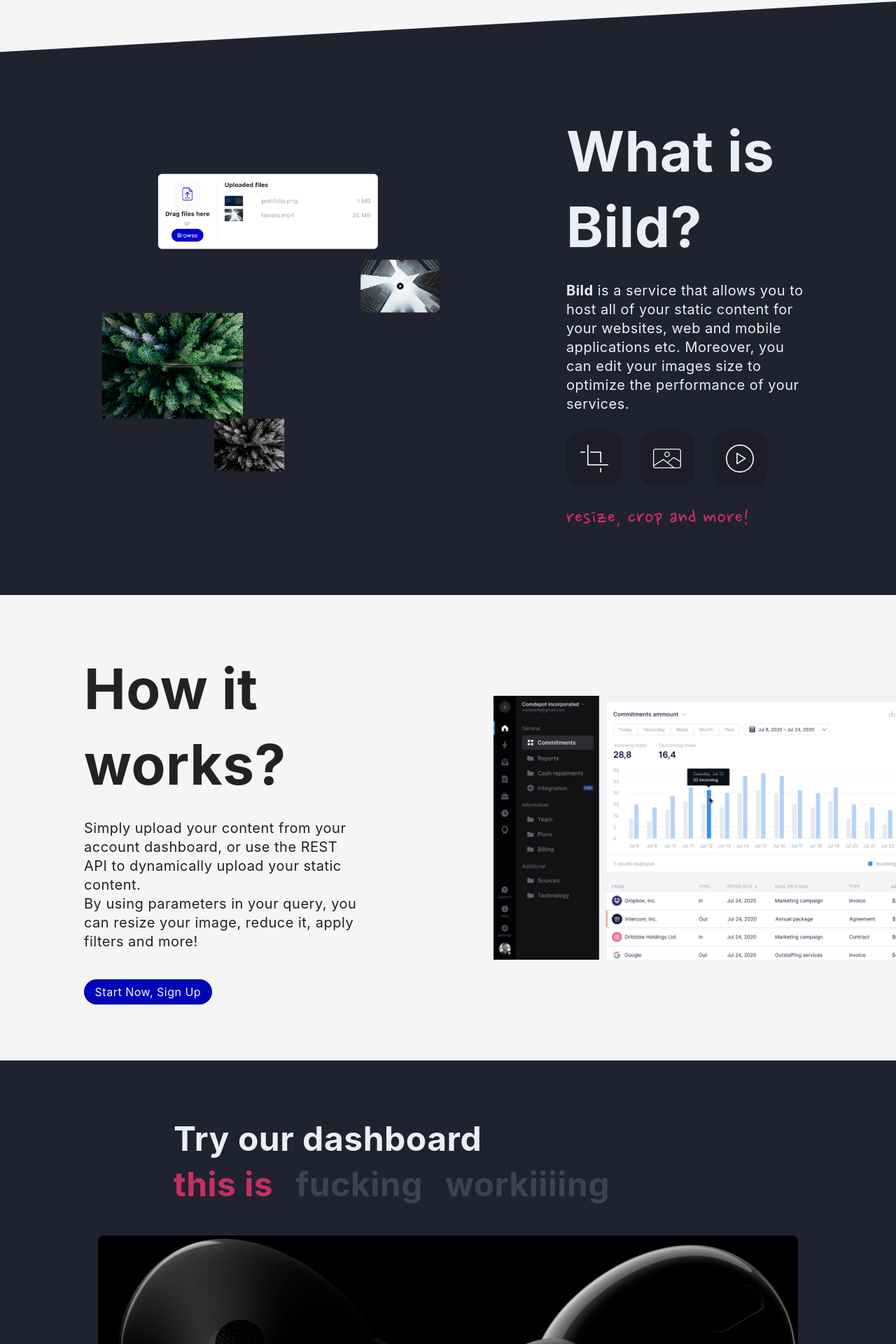
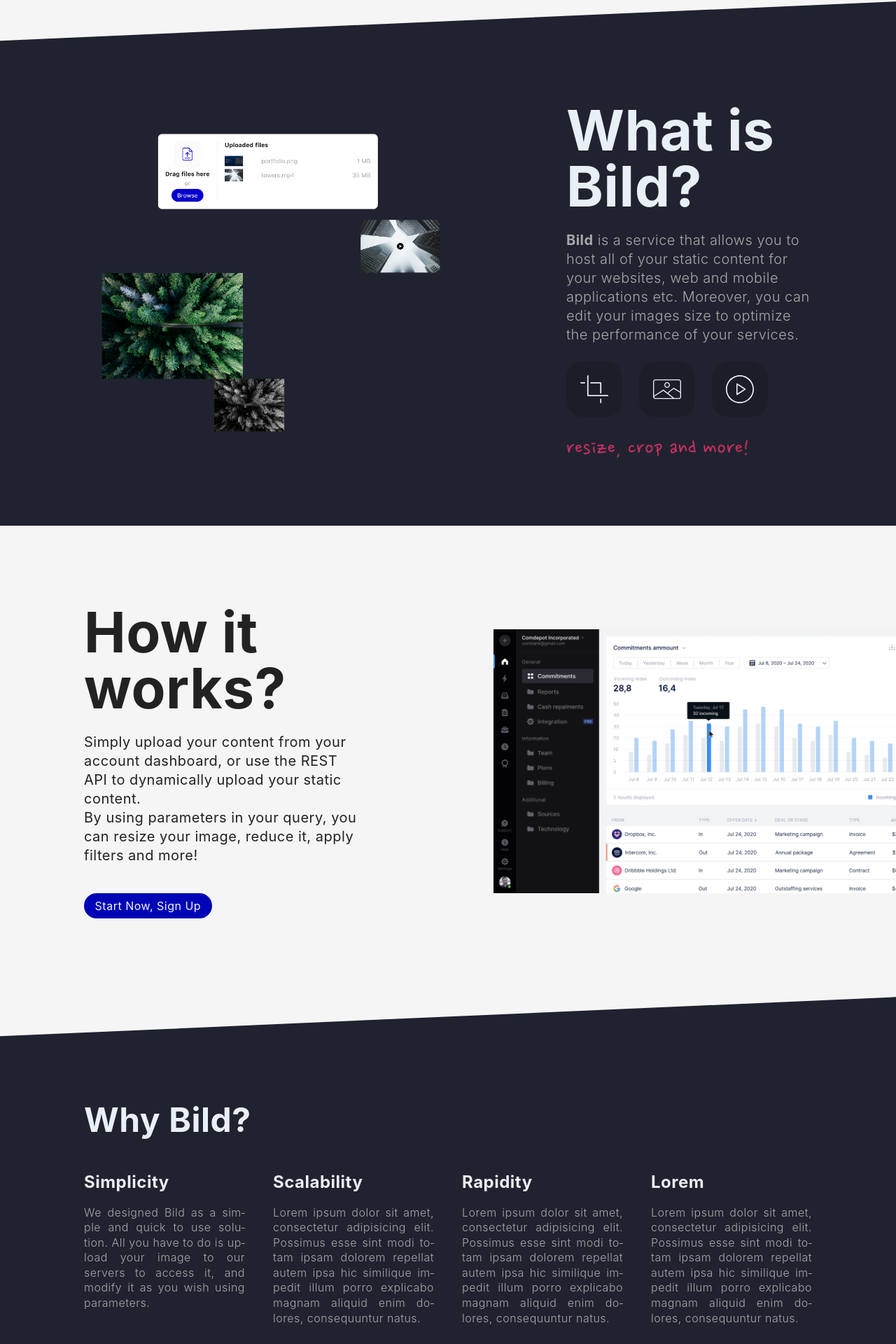
Before and after one commit to Fyllee/fyllee-ui, a Next.js app: page / in a window 1280 px wide. Shown: the part 828-2748 px from the top of the page at 70% size. Built offline with nearby package versions, Linux system fonts and the light colour scheme.

Commit message:
feat: add why bild section

```diff
--- a/src/pages/index.tsx
+++ b/src/pages/index.tsx
@@ -1,5 +1,4 @@
 import { createElement, ReactElement } from 'react';
-import { Slider, Tab } from '../components/Slider';
 import Scribble from '../components/Scribble';
 import Link from 'next/link';
 
@@ -36,7 +35,7 @@ export default function Index(): ReactElement {
           </Link>
         </div>
       </section>
-      <section id={stl.whats} className={cls('layout', 'flex--center')}>
+      <section id={stl.whats} className={cls('layout', 'flex--center', stl.cutted)}>
         <div className={cls('flex--center', 'flex--justify--center', 'flex--column', stl.side)}>
           <img src="/images/index/what-is-it.png" alt="" />
         </div>
@@ -69,19 +68,26 @@ export default function Index(): ReactElement {
           <img src="/images/index/dashboard.png" alt="" />
         </div>
       </section>
-      <section id={stl.slider} className="layout">
-        <h1 className={stl.title}>Try our dashboard</h1>
-        <Slider>
-          <Tab name="this is">
-            <img src="/images/index/slider/1.jpg" alt="AirPods 1" />
-          </Tab>
-          <Tab name="fucking">
-            <img src="/images/index/slider/2.jpg" alt="AirPods 2" />
-          </Tab>
-          <Tab name="workiiiing">
-            <img src="/images/index/slider/3.jpg" alt="AirPods 3" />
-          </Tab>
-        </Slider>
+      <section id={stl.why} className={cls('layout', stl.cutted)}>
+        <h1 className={stl.title}>Why Bild?</h1>
+        <div className={stl.grid}>
+          <div>
+            <h2 className={stl.subtitle}>Simplicity</h2>
+            <p className={stl.text}>We designed Bild as a simple and quick to use solution. All you have to do is upload your image to our servers to access it, and modify it as you wish using parameters.</p>
+          </div>
+          <div>
+            <h2 className={stl.subtitle}>Scalability</h2>
+            <p className={stl.text}>Lorem ipsum dolor sit amet, consectetur adipisicing elit. Possimus esse sint modi totam ipsam dolorem repellat autem ipsa hic similique impedit illum porro explicabo magnam aliquid enim dolores, consequuntur natus.</p>
+          </div>
+          <div>
+            <h2 className={stl.subtitle}>Rapidity</h2>
+            <p className={stl.text}>Lorem ipsum dolor sit amet, consectetur adipisicing elit. Possimus esse sint modi totam ipsam dolorem repellat autem ipsa hic similique impedit illum porro explicabo magnam aliquid enim dolores, consequuntur natus.</p>
+          </div>
+          <div>
+            <h2 className={stl.subtitle}>Lorem</h2>
+            <p className={stl.text}>Lorem ipsum dolor sit amet, consectetur adipisicing elit. Possimus esse sint modi totam ipsam dolorem repellat autem ipsa hic similique impedit illum porro explicabo magnam aliquid enim dolores, consequuntur natus.</p>
+          </div>
+        </div>
       </section>
     </main>
   )
--- a/src/styles/pages/index.module.scss
+++ b/src/styles/pages/index.module.scss
@@ -8,6 +8,11 @@
 			bottom: 5rem;
 		}
 
+		&.cutted {
+			padding-top: 9rem;
+			clip-path: polygon(0 3.5rem, 100% 0, 100% 100%, 0px 100%);
+		}
+
 		.side {
 			flex: 1;
 
@@ -15,10 +20,10 @@
 			&:nth-child(2n+1) .content {margin-right: 7.5rem;}
 
 			.content {
-
 				.title {
 					font-size: 5rem;
 					margin-bottom: 1.5rem;
+					line-height: 1;
 				}
 
 				.text {
@@ -93,8 +98,6 @@
 	#whats {
 		color: $white;
 		background-color: $black;
-		clip-path: polygon(0 4.5rem, 100% 0, 100% 100%, 0px 100%);
-		padding-top: 10rem;
 
 		.side {
 			&:first-child {
@@ -113,7 +116,11 @@
 					color: $red-2;
 				}
 
-				.text {margin-bottom: 1.5rem}
+				.text {
+					color: $grey;
+					font-weight: 300;
+					margin-bottom: 1.5rem;
+				}
 				.icons {
 					margin-bottom: 1.5rem;
 					li {
@@ -136,6 +143,11 @@
 	}
 
 	#how {
+		padding: {
+			top: 7rem;
+			bottom: 7rem;
+		}
+
 		.side {
 			&:last-child {
 				img {
@@ -149,14 +161,36 @@
 		}
 	}
 
-	#slider {
+	#why {
 		color: $white;
 		background-color: $black;
 
 		.title {
 			font-size: 3rem;
 			font-weight: bold;
-			padding: 0 8rem;
+			margin-bottom: 2.5rem;
+		}
+
+		.grid {
+			display: grid;
+			grid-template-columns: repeat(4, 1fr);
+			gap: 2.5rem;
+			max-width: 1350px;
+			margin: 0 auto;
+
+			div {
+				.subtitle {
+					margin-bottom: 1rem;
+				}
+
+				.text {
+					text-align: justify;
+					hyphens: auto;
+					font-size: 1rem;
+					color: $grey;
+					font-weight: 300;
+				}
+			}
 		}
 	}
 }
```
